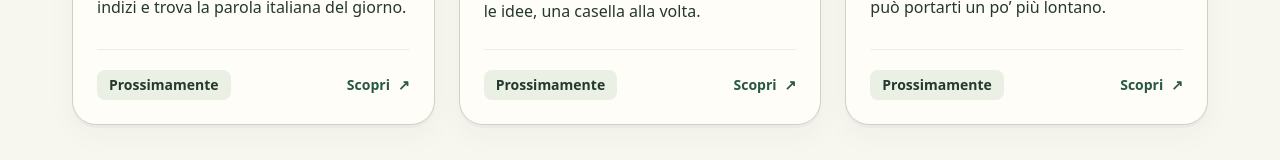
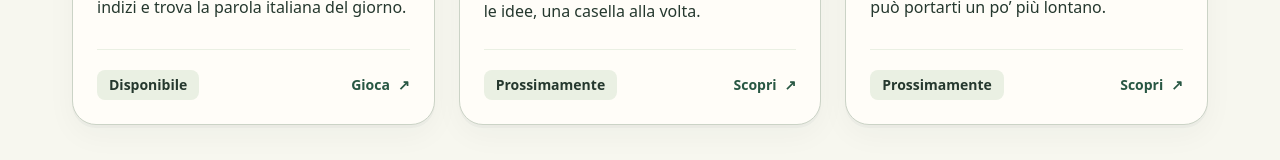
Before and after one commit to alesava21/pausaFiveFE, an Angular app: page / in a window 1280 px wide. Shown: the part 1378-1538 px from the top of the page. Built offline with nearby package versions, Linux system fonts and the light colour scheme.

Commit message:
fix(catalog): mark Word games as available and update play links

```diff
--- a/src/app/features/catalog/catalog-page.ts
+++ b/src/app/features/catalog/catalog-page.ts
@@ -9,18 +9,23 @@ import { GameTile } from '../../shared/ui/game-tile';
       <p class="eyebrow">La tua prossima pausa</p>
       <h1>Tutti i giochi</h1>
       <p>Parole da scoprire, numeri da incastrare. Scegli la sfida che fa per te.</p>
-      <p>Stiamo preparando le prime partite: tutti i giochi saranno disponibili prossimamente.</p>
+      <p>
+        Parola del giorno e Parole illimitate sono disponibili. Gli altri giochi sono in
+        preparazione.
+      </p>
     </header>
     <div class="game-grid">
       <app-game-tile
         title="Parola del giorno"
         route="/parola-del-giorno"
+        [available]="true"
         mode="Sfida quotidiana"
         description="Una parola italiana di cinque lettere, sei tentativi e una nuova sfida ogni giorno."
       />
       <app-game-tile
         title="Parole illimitate"
         route="/parole-illimitate"
+        [available]="true"
         mode="Illimitato"
         description="Allenati con le parole: una nuova sfida ogni volta che vuoi."
       />
--- a/src/app/features/catalog/home-page.ts
+++ b/src/app/features/catalog/home-page.ts
@@ -53,6 +53,7 @@ import { GameTile } from '../../shared/ui/game-tile';
         <app-game-tile
           title="Parola del giorno"
           route="/parola-del-giorno"
+          [available]="true"
           mode="Parole · Sfida quotidiana"
           description="Cinque lettere, sei tentativi. Segui gli indizi e trova la parola italiana del giorno."
         />
--- a/src/app/shared/ui/game-tile.ts
+++ b/src/app/shared/ui/game-tile.ts
@@ -15,9 +15,10 @@ import { GameArtwork } from './game-artwork';
           <h2>{{ title() }}</h2>
           <p>{{ description() }}</p>
           <div class="tile-bottom">
-            <span class="availability">Prossimamente</span>
+            <span class="availability">{{ available() ? 'Disponibile' : 'Prossimamente' }}</span>
             <span class="link-hint"
-              >Scopri <span class="sr-only">il gioco {{ title() }}</span
+              >{{ available() ? 'Gioca' : 'Scopri' }}
+              <span class="sr-only">il gioco {{ title() }}</span
               ><span aria-hidden="true">↗</span></span
             >
           </div>
@@ -94,4 +95,5 @@ export class GameTile {
   readonly description = input.required<string>();
   readonly route = input.required<string>();
   readonly mode = input('');
+  readonly available = input(false);
 }
```
